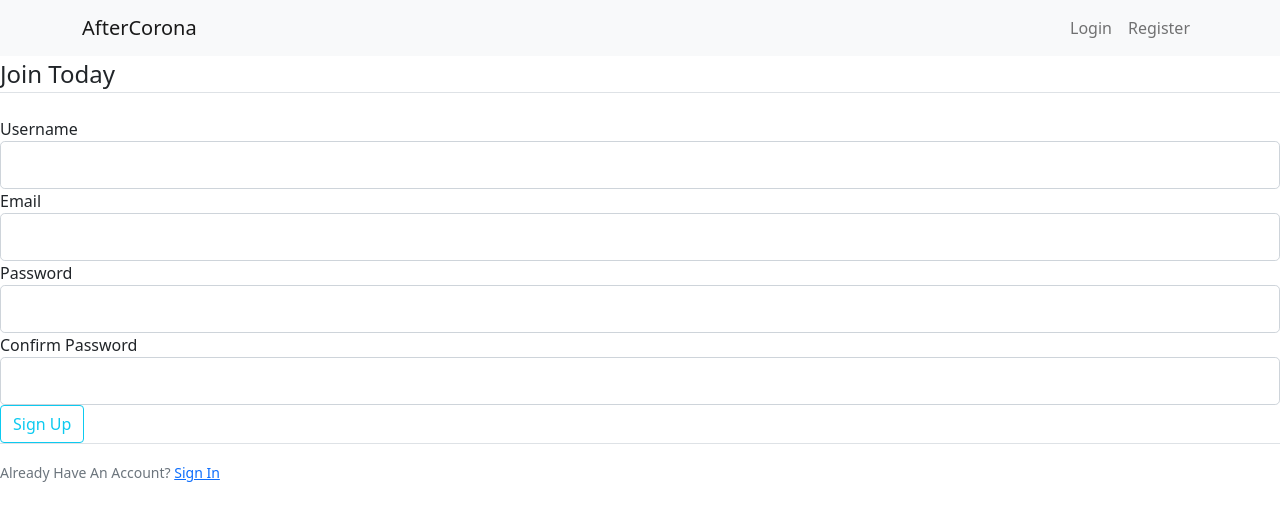
After one commit to danielskjo/AfterCorona, a Flask app: page /register in a window 1280 px wide. The commit adds this page. Shown: the top 521 px of the page. Run offline with Flask 2, Linux system fonts and the light colour scheme.

Commit message:
Register and login forms

```diff
--- /dev/null
+++ b/forms.py
@@ -0,0 +1,22 @@
+from flask_wtf import FlaskForm
+from wtforms import StringField, PasswordField, BooleanField, SubmitField
+from wtforms.validators import DataRequired, Length, Email, EqualTo
+
+
+class RegisterForm(FlaskForm):
+    username = StringField('Username',
+                           validators=[DataRequired(), Length(min=2, max=20)])
+    email = StringField('Email',
+                        validators=[DataRequired(), Email()])
+    password = PasswordField('Password', validators=[DataRequired()])
+    confirm_password = PasswordField('Confirm Password',
+                                     validators=[DataRequired(), EqualTo('password')])
+    submit = SubmitField('Sign Up')
+
+
+class LoginForm(FlaskForm):
+    email = StringField('Email',
+                        validators=[DataRequired(), Email()])
+    password = PasswordField('Password', validators=[DataRequired()])
+    remember = BooleanField('Remember Me')
+    submit = SubmitField('Login')
--- a/run.py
+++ b/run.py
@@ -1,5 +1,8 @@
-from flask import Flask, render_template, url_for
+from flask import Flask, render_template, url_for, flash, redirect
+from forms import RegisterForm, LoginForm
 app = Flask(__name__)
+
+app.config['SECRET_KEY'] = '9d53e6ab36c41ded18dae7e637876159'
 
 posts = [
     {
@@ -25,9 +28,26 @@ def home():
     return render_template('home.html', posts=posts)
 
 
-@app.route('/about')
-def about():
-    return render_template('about.html')
+@app.route('/register', methods=['GET', 'POST'])
+def register():
+    form = RegisterForm()
+
+    if form.validate_on_submit():
+        flash(f'Account created for {form.username.data}', 'success')
+        return redirect(url_for('home'))
+
+    return render_template('register.html', form=form)
+
+
+@app.route('/login', methods=['GET', 'POST'])
+def login():
+    form = LoginForm()
+
+    if form.validate_on_submit():
+        flash('You have been logged in!', 'success')
+        return redirect(url_for('home'))
+
+    return render_template('login.html', form=form)
 
 
 if __name__ == '__main__':
--- a/templates/layout.html
+++ b/templates/layout.html
@@ -21,10 +21,10 @@
     {% block title %} {% endblock %}
   </head>
   <body>
-      <header class="site-header">
-          <nav class="navbar navbar-expand-lg navbar-light bg-light">
+    <header class="site-header">
+      <nav class="navbar navbar-expand-lg navbar-light bg-light">
         <div class="container">
-          <a class="navbar-brand" href="{{ url_for('home') }}">Navbar</a>
+          <a class="navbar-brand" href="{{ url_for('home') }}">AfterCorona</a>
           <button
             class="navbar-toggler"
             type="button"
@@ -37,14 +37,7 @@
             <span class="navbar-toggler-icon"></span>
           </button>
           <div class="collapse navbar-collapse" id="navbarSupportedContent">
-            <ul class="navbar-nav me-auto mb-2 mb-lg-0">
-              <li class="nav-item">
-                <a class="nav-link active" aria-current="page" href="{{ url_for('home') }}">Home</a>
-              </li>
-              <li class="nav-item">
-                  <a class="nav-link" href="{{ url_for('about') }}">About</a>
-                </li>
-            </ul>
+            <div class="navbar-nav me-auto mb-2 mb-lg-0"></div>
             <!-- <form class="d-flex">
               <input
                 class="form-control me-2"
@@ -57,14 +50,27 @@
               </button>
             </form> -->
             <div class="navbar-nav">
-              <a class="nav-item nav-link" href="#">Login</a>
-              <a class="nav-item nav-link" href="#">Register</a>
+              <a class="nav-item nav-link" href="{{ url_for('login') }}"
+                >Login</a
+              >
+              <a class="nav-item nav-link" href="{{ url_for('register') }}"
+                >Register</a
+              >
             </div>
-
           </div>
         </div>
       </nav>
     </header>
+
+    {% with messages = get_flashed_messages(with_categories=true) %}
+        {% if messages %}
+            {% for category, message in messages %}
+                <div class="alert alert-{{ category }}">
+                  {{ message }}
+                </div>
+            {% endfor %}
+        {% endif %}
+    {% endwith %}
 
     {% block content %}{% endblock %}
 
--- /dev/null
+++ b/templates/register.html
@@ -0,0 +1,68 @@
+{% extends "layout.html" %} {% block content %}
+<div class="content-section">
+  <form method="POST" action="">
+    {{ form.hidden_tag() }}
+    <fieldset class="form-group">
+      <legend class="border-bottom mb-4">Join Today</legend>
+      <div class="form-group">
+        {{ form.username.label(class="form-control-label") }} {% if
+        form.username.errors %} {{ form.username(class="form-control
+        form-control-lg is-invalid") }}
+        <div class="invalid-feedback">
+          {% for error in form.username.errors %}
+          <span>{{ error }}</span>
+          {% endfor %}
+        </div>
+        {% else %} {{ form.username(class="form-control form-control-lg") }} {%
+        endif %}
+      </div>
+      <div class="form-group">
+        {{ form.email.label(class="form-control-label") }} {% if
+        form.email.errors %} {{ form.email(class="form-control form-control-lg
+        is-invalid") }}
+        <div class="invalid-feedback">
+          {% for error in form.email.errors %}
+          <span>{{ error }}</span>
+          {% endfor %}
+        </div>
+        {% else %} {{ form.email(class="form-control form-control-lg") }} {%
+        endif %}
+      </div>
+      <div class="form-group">
+        {{ form.password.label(class="form-control-label") }} {% if
+        form.password.errors %} {{ form.password(class="form-control
+        form-control-lg is-invalid") }}
+        <div class="invalid-feedback">
+          {% for error in form.password.errors %}
+          <span>{{ error }}</span>
+          {% endfor %}
+        </div>
+        {% else %} {{ form.password(class="form-control form-control-lg") }} {%
+        endif %}
+      </div>
+      <div class="form-group">
+        {{ form.confirm_password.label(class="form-control-label") }} {% if
+        form.confirm_password.errors %} {{
+        form.confirm_password(class="form-control form-control-lg is-invalid")
+        }}
+        <div class="invalid-feedback">
+          {% for error in form.confirm_password.errors %}
+          <span>{{ error }}</span>
+          {% endfor %}
+        </div>
+        {% else %} {{ form.confirm_password(class="form-control
+        form-control-lg") }} {% endif %}
+      </div>
+    </fieldset>
+    <div class="form-group">
+      {{ form.submit(class="btn btn-outline-info") }}
+    </div>
+  </form>
+</div>
+<div class="border-top pt-3">
+  <small class="text-muted">
+    Already Have An Account?
+    <a class="ml-2" href="{{ url_for('login') }}">Sign In</a>
+  </small>
+</div>
+{% endblock content %}
```
Also changed, not shown: templates/login.html (renamed from templates/about.html).
